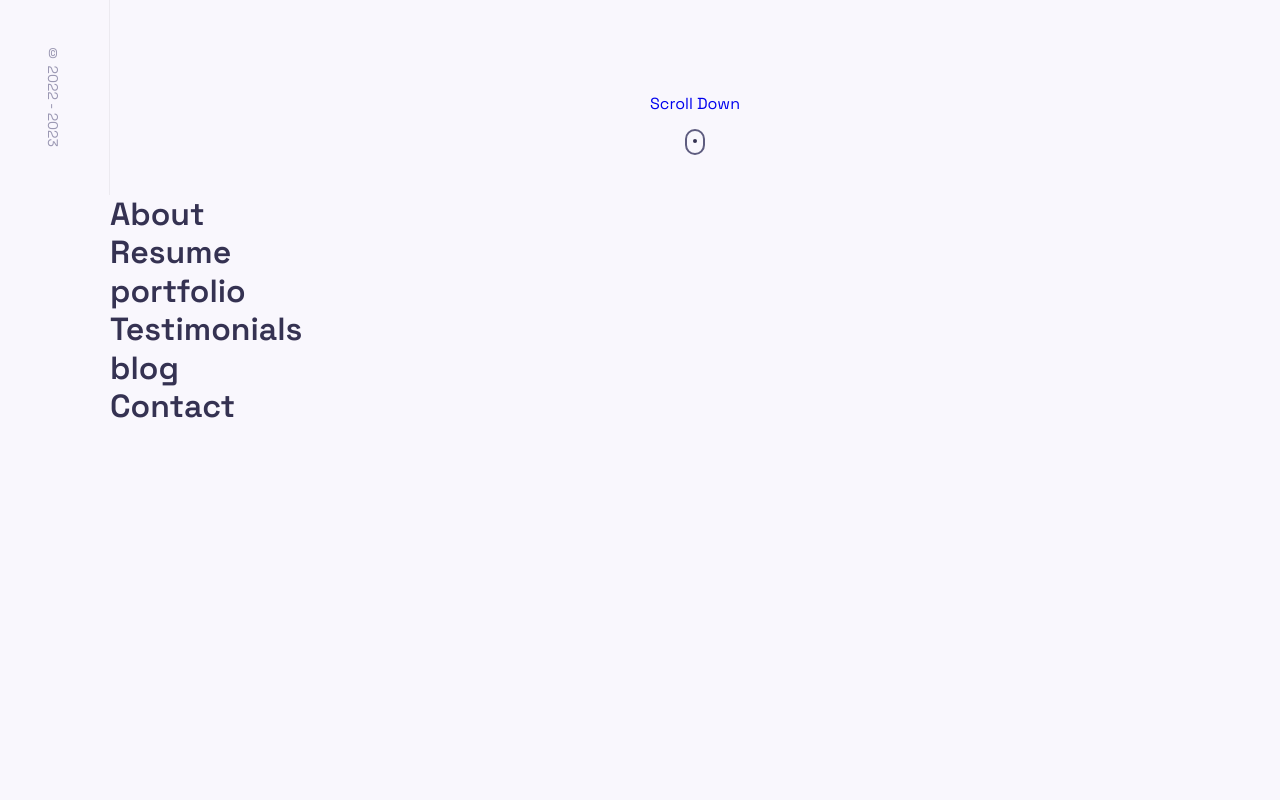
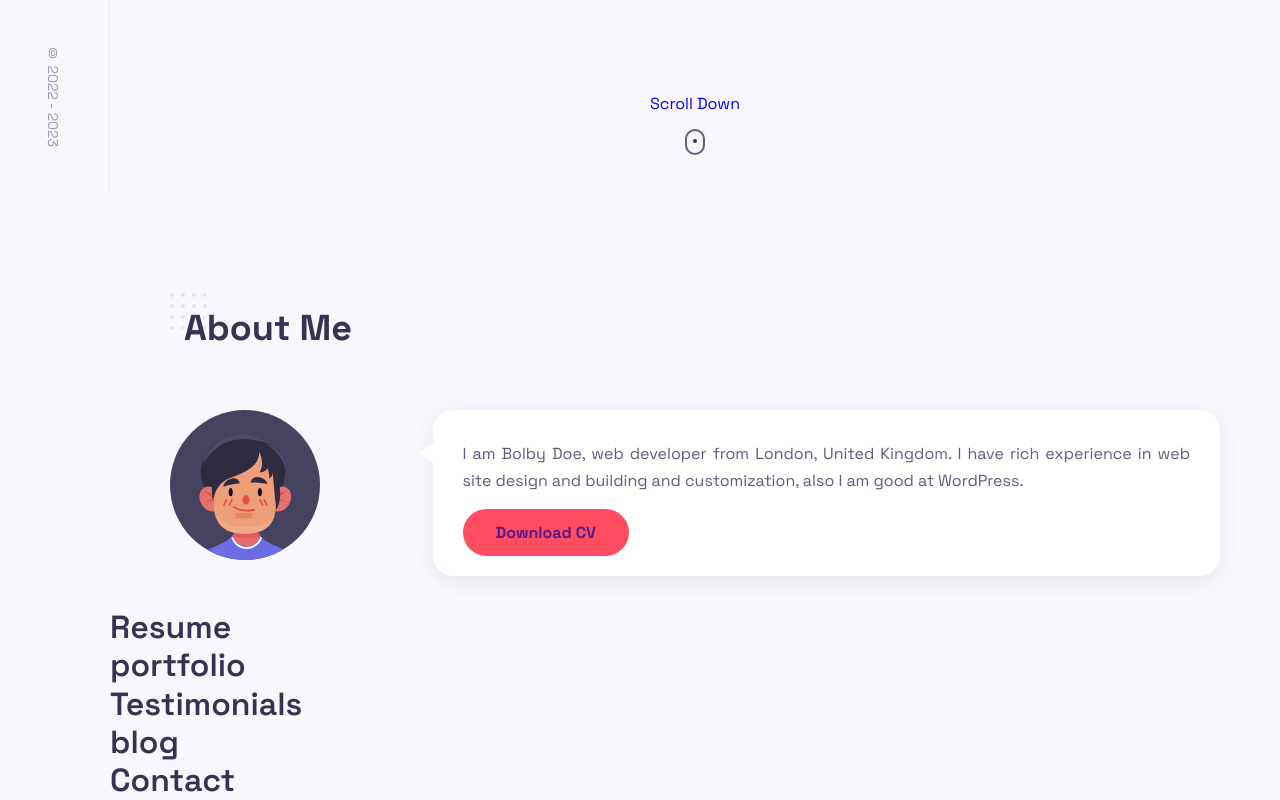
Before and after one commit to rokib2000/my-portfolio, a React (Create React App) app: page / in a window 1280 px wide. Shown: the part 605-1405 px from the top of the page. Before the commit the page ends 1031 px from the top, so only its background shows below. Built offline with nearby package versions, Linux system fonts and the light colour scheme.

Commit message:
added about section

```diff
--- /dev/null
+++ b/src/components/about/About.css
@@ -0,0 +1,29 @@
+.about_container {
+  grid-template-columns: 3fr 9fr;
+}
+
+.about_data {
+  padding: 1.875rem;
+  background-color: var(--container-color);
+  box-shadow: var(--shadow);
+  border-radius: var(--border-radius);
+  align-items: flex-start;
+  position: relative;
+}
+
+.about_data::before {
+  content: "";
+  width: 0;
+  height: 0;
+  border-top: 10px solid transparent;
+  border-bottom: 10px solid transparent;
+  border-right: 15px solid var(--container-color);
+  position: absolute;
+  left: -0.93rem;
+  top: 20%;
+}
+
+.about_description {
+  margin-bottom: 1.5rem;
+  text-align: justify;
+}
--- a/src/components/about/About.js
+++ b/src/components/about/About.js
@@ -1,10 +1,40 @@
 import React from "react";
+import "./About.css";
+import Image from "../../assets/avatar-2.svg";
 
 const About = () => {
   return (
-    <div>
-      <h1>About</h1>
-    </div>
+    <section className="about container section">
+      <h2 className="section_title">About Me</h2>
+      <div className="about_container grid">
+        <img src={Image} alt="" className="about_image" />
+
+        <div className="about_data grid">
+          <div className="about_info">
+            <p className="about_description">
+              I am Bolby Doe, web developer from London, United Kingdom. I have rich experience in web site design and
+              building and customization, also I am good at WordPress.
+            </p>
+            <a href="" className="btn">
+              Download CV
+            </a>
+          </div>
+
+          {/* <div className="about_skills grid">
+            <div className="skills_data">
+              <div className="skills_titles">
+                <h3 className="skills_name"></h3>
+                <span className="skills_number"></span>
+              </div>
+
+              <div className="skills_bar">
+                <span className="skills_percentage"></span>
+              </div>
+            </div>
+          </div> */}
+        </div>
+      </div>
+    </section>
   );
 };
 
```
